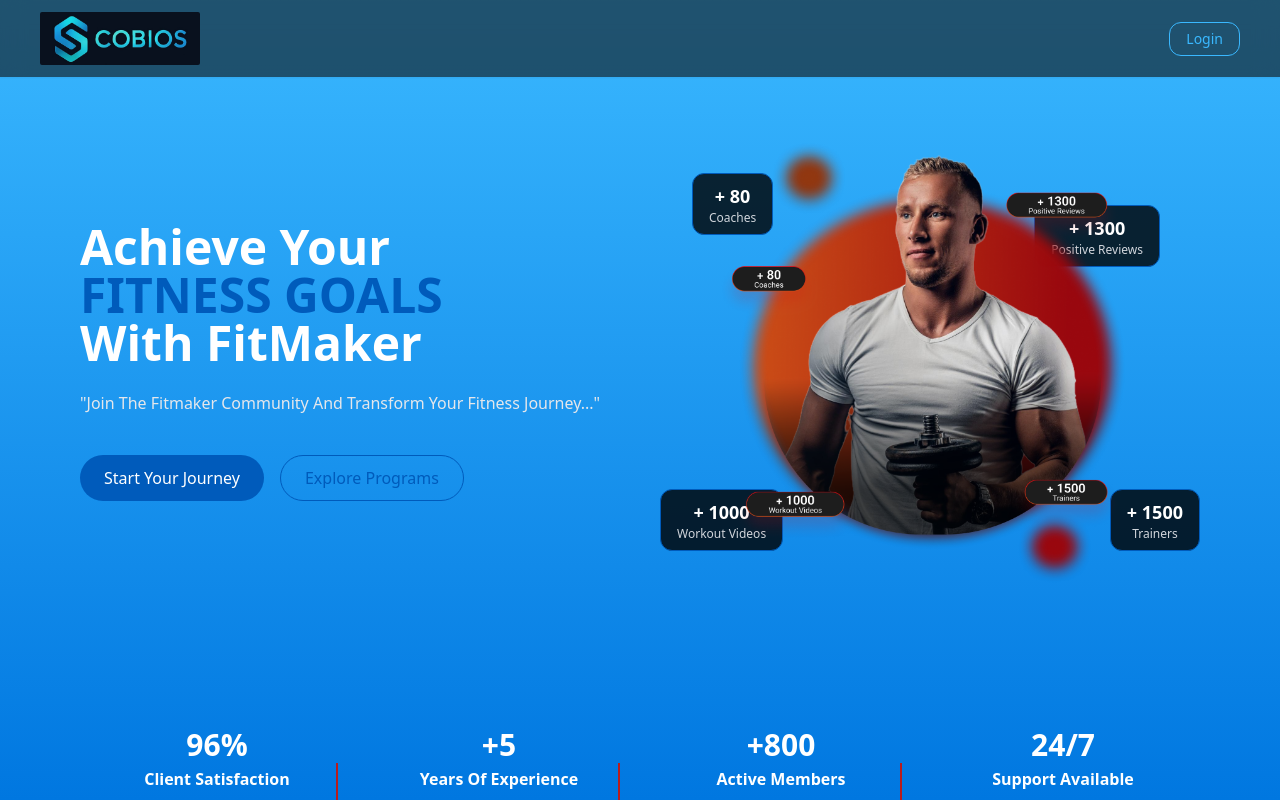
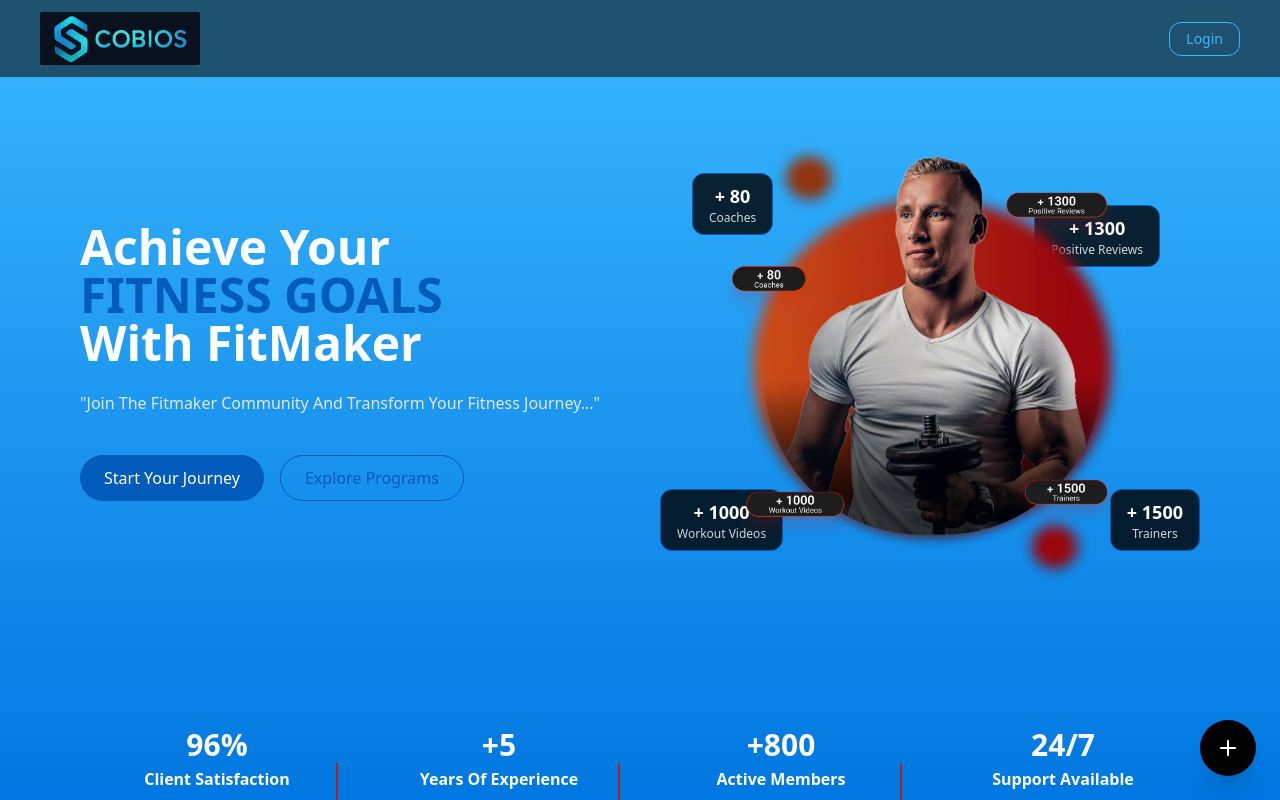
Before and after one commit to ndattatreya/FitMaker, a React (Create React App) app: page / in a window 1280 px wide. Shown: the top 800 px of the page. Built offline with nearby package versions, Linux system fonts and the light colour scheme.

Commit message:
Add FloatingCTA component to App

```diff
--- a/src/App.jsx
+++ b/src/App.jsx
@@ -6,10 +6,11 @@ import ToolsAndTestimonials from "./components/ToolsandTestimonials";
 import MeetOurTrainers from "./components/meettrainers";
 import FAQSection from "./components/FAQ";
 import FooterSection from "./components/Footer";
+import FloatingCTA from "./components/FloatingCTA"; // ⬅ import this
 
 function App() {
   return (
-    <div className="min-h-screen w-full">
+    <div className="min-h-screen w-full relative">
       <Navbar />
       <HeroSection />
       <StatsAndServices />
@@ -18,6 +19,8 @@ function App() {
       <MeetOurTrainers />
       <FAQSection />
       <FooterSection />
+
+      <FloatingCTA />
     </div>
   );
 }
```
